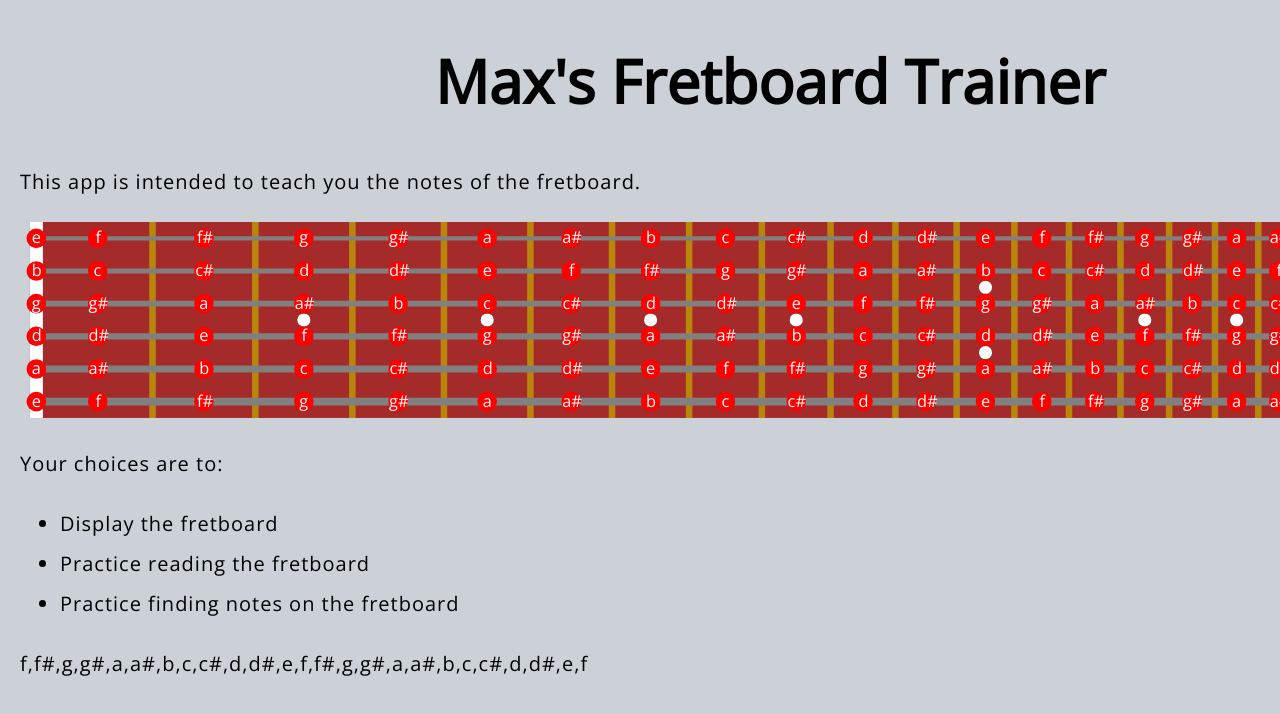
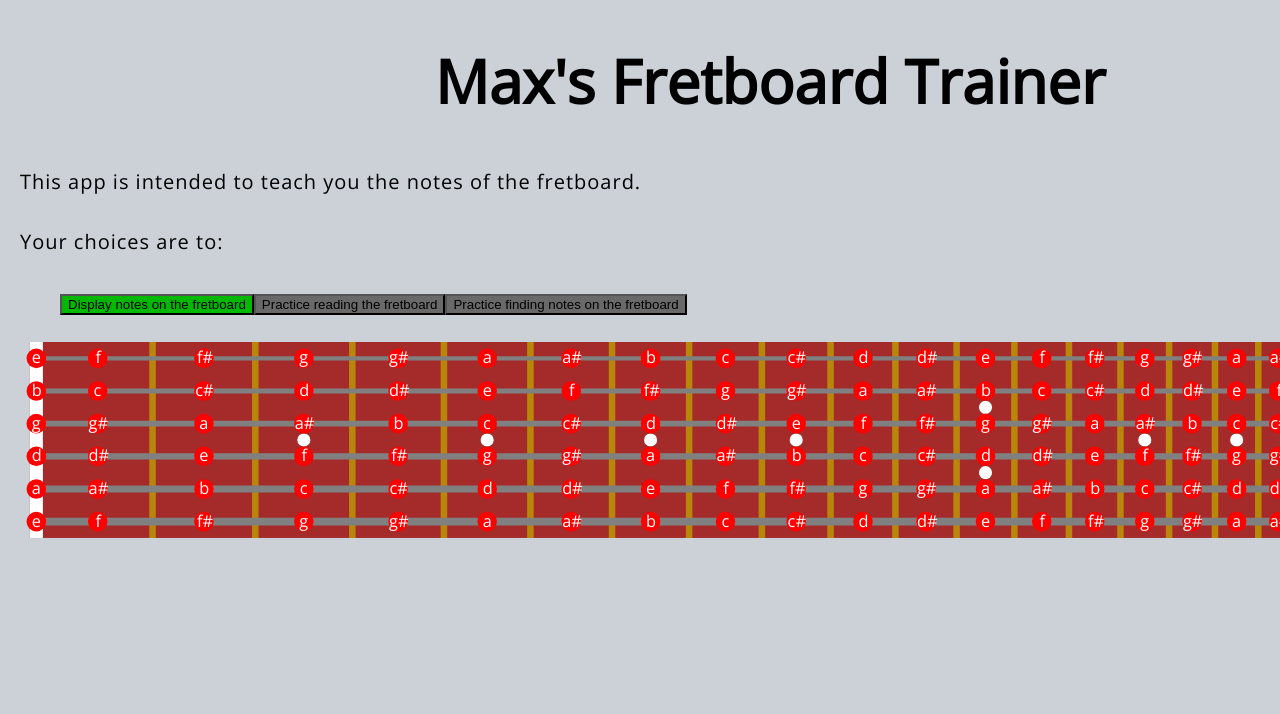
Before and after one commit to gmax9000/fretboardTrainer, a plain HTML site: page index.html in a window 1280 px wide. Shown: the top 714 px of the page. Drawn offline with nearby package versions, Linux system fonts and the light colour scheme.

Commit message:
restrucutred page
added menu buttons that indicate the mode you are in

```diff
--- a/index.html
+++ b/index.html
@@ -18,14 +18,12 @@
     <h1>Max's Fretboard Trainer</h1>
 
     <p>This app is intended to teach you the notes of the fretboard.</p>
-
-    <svg></svg>
-
     <p>Your choices are to:</p>
     <ul>
-        <li>Display the fretboard</li>
-        <li>Practice reading the fretboard</li>
-        <li>Practice finding notes on the fretboard</li>
+        <li><button class="activeButton" id="notesButton">Display notes on the fretboard</button></li>
+        <li><button class="inactiveButton" id="readingPracticeButton">Practice reading the fretboard</button></li>
+        <li><button class="inactiveButton" id="locationPracticeButton">Practice finding notes on the fretboard</button></li>
     </ul>
+    <svg></svg>
 </body>
 </html>
--- a/scripts/main.js
+++ b/scripts/main.js
@@ -78,14 +78,6 @@ function notesOnString(startingNoteObject, numberOfFrets){
     }
     return notesOnString;
 }
-
-
-// testcode
-let noteList = notesOnString({note:"f", accidental: false, octave: 0}, 24).toString();
-let body = document.querySelector("body")
-let noteListParagraph = document.createElement("p");
-noteListParagraph.textContent = noteList;
-body.appendChild(noteListParagraph);
 
 // creating the board
 const board = document.createElementNS(svgns, 'rect');
@@ -293,3 +285,16 @@ for (let i = 0; i < stringPositions.length; i++) {
 const lastFretPosition = fretPositions[fretboard.numOfFrets - 1];
 const lastFretViewBuffer = fretPositions[fretboard.numOfFrets - 1] - fretPositions[fretboard.numOfFrets - 2];
 svg.setAttribute("viewBox", "-5" + " 0 " + (lastFretPosition + lastFretViewBuffer) + " " + fretboard.width);
+
+/**
+ * actual page logic starts here
+ */
+
+function activateButton(){
+         buttons.forEach(element => element.setAttribute("class", (element === this) ? "activeButton": "inactiveButton"));
+}
+
+const buttons = document.querySelectorAll("button");
+buttons.forEach(element => element.addEventListener("click", activateButton));
+
+const displayNoteButton = document.querySelector("#notesButton");
--- a/styles/style.css
+++ b/styles/style.css
@@ -9,9 +9,21 @@ h1 {
     text-align: center;
 }
 
+ul {
+    display: flex;
+    list-style-type: none;
+}
 p, li {
     line-height: 2;
     letter-spacing: 1px;
+}
+
+.activeButton {
+    background-color: rgb(0, 184, 0);
+}
+
+.inactiveButton {
+    background-color: dimgray;
 }
 
 body {
```
